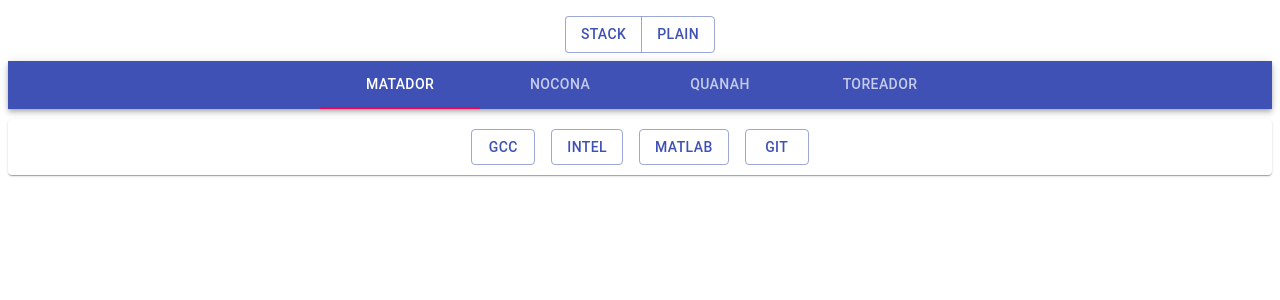
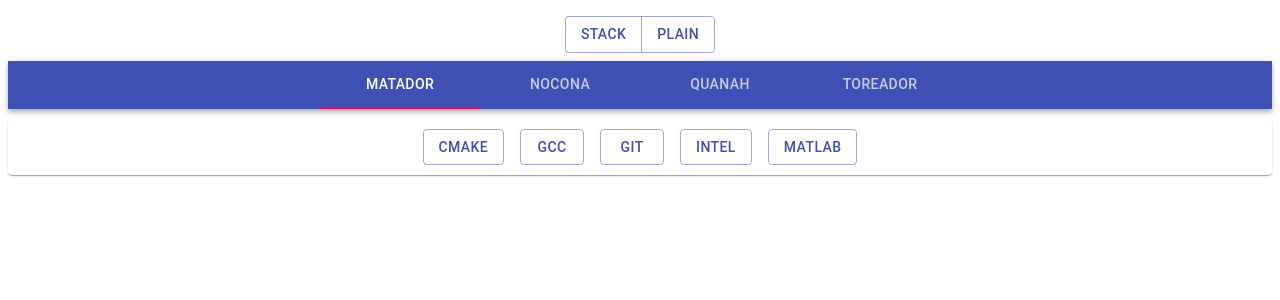
Before and after one commit to cristianocaon/cluster-software-listing, a React (Create React App) app: page / in a window 1280 px wide. Shown: the top 300 px of the page. Built offline with nearby package versions, Linux system fonts and the light colour scheme.

Commit message:
feat: add boilerplate

```diff
--- a/src/App.jsx
+++ b/src/App.jsx
@@ -19,6 +19,7 @@
   const [data, setData] = useState();
   const [partitions, setPartitions] = useState();
   const [headerValue, setHeaderValue] = useState(0);
+  const [partitionValue, setPartitionValue] = useState('matador');
   const [contentValue, setContentValue] = useState('STACK');
 
   useEffect(() => {
@@ -31,6 +32,7 @@
 
   const handleHeaderChange = (event, newValue) => {
     setHeaderValue(newValue);
+    setPartitionValue(partitions[newValue]);
   };
 
   const handleContentChange = (event) => {
@@ -41,7 +43,7 @@
     <div className={classes.root}>
       <ModeButton handleChange={handleContentChange} />
       <Header value={headerValue} partitions={partitions} handleChange={handleHeaderChange} />
-      <Content value={contentValue} />
+      <Content value={contentValue} data={data} partition={partitionValue} />
     </div>
   );
 }
--- /dev/null
+++ b/src/components/StackItem.jsx
@@ -0,0 +1,22 @@
+import Button from '@material-ui/core/Button';
+import { makeStyles } from '@material-ui/core/styles';
+
+const useStyles = makeStyles((theme) => ({
+  button: {
+    margin: '10px',
+    marginLeft: '8px',
+    marginRight: '8px',
+  }
+}));
+
+function StackItem({ data, onClick }) {
+  const classes = useStyles();
+
+  return (
+    <>
+      <Button className={classes.button} variant="outlined" color="primary" onClick={onClick} key={data}>{data}</Button>
+    </>
+  )
+}
+
+export default StackItem
--- /dev/null
+++ b/src/components/StackList.jsx
@@ -0,0 +1,44 @@
+import React, { useState, useEffect } from 'react'
+import StackItem from './StackItem';
+import Card from '@material-ui/core/Card';
+import Button from '@material-ui/core/Button';
+import { makeStyles } from '@material-ui/core/styles';
+
+const useStyles = makeStyles((theme) => ({
+  card: {
+    flexGrow: 1,
+    flexDirection: 'column',
+    textAlign: 'center',
+    marginTop: '10px',
+  }
+}));
+
+function StackList({ data }) {
+  const classes = useStyles();
+
+  const [values, setValues] = useState([]);
+  const [selected, setSelected] = useState([]);
+  const [type, setType] = useState('versions');
+
+  const handleClick = (event) => {
+    let curr = event.target.innerText.toLowerCase();
+    setSelected([...selected, curr])
+  }
+
+  useEffect(() => {
+    setValues(data)
+  }, [data])
+
+  console.log(selected)
+  console.log(values)
+
+  if (values) {
+    return (
+      <Card className={classes.card}>
+        {Object.keys(values).map(value => <StackItem data={value} onClick={handleClick} />)}
+      </Card>
+    )
+  }
+}
+
+export default StackList
--- a/src/components/layout/Content.jsx
+++ b/src/components/layout/Content.jsx
@@ -1,10 +1,10 @@
 import Stack from '../../views/Stack';
 import Plain from '../../views/Plain';
 
-function Content({ value }) {
+function Content({ value, data, partition }) {
   return (
     <div>
-      {value === 'STACK' ? <Stack /> : <Plain />}
+      {value === 'STACK' ? <Stack data={data} partition={partition} /> : <Plain data={data} partition={partition} />}
     </div>
   )
 }
--- a/src/views/Plain.jsx
+++ b/src/views/Plain.jsx
@@ -14,7 +14,7 @@
   }
 }));
 
-function Plain() {
+function Plain({ data, partition }) {
   const classes = useStyles();
 
   const [rows, setRows] = useState([]);
--- a/src/views/Stack.jsx
+++ b/src/views/Stack.jsx
@@ -1,39 +1,19 @@
-import Card from '@material-ui/core/Card';
-import Button from '@material-ui/core/Button';
+import StackList from '../components/StackList';
 import { makeStyles } from '@material-ui/core/styles';
 
 const useStyles = makeStyles((theme) => ({
   root: {
     flexGrow: 1,
-  },
-  card: {
-    flexGrow: 1,
-    flexDirection: 'column',
-    textAlign: 'center',
-    marginTop: '10px',
-  },
-  button: {
-    margin: '10px',
-    marginLeft: '8px',
-    marginRight: '8px',
   }
 }));
 
-function Stack() {
+function Stack({ data, partition }) {
   const classes = useStyles();
 
-  const handleClick = () => {
-    console.log("display")
-  }
-
-  return (
-    <Card className={classes.card}>
-      <Button className={classes.button} variant="outlined" color="primary" onClick={handleClick}>GCC</Button>
-      <Button className={classes.button} variant="outlined" color="primary" onClick={handleClick}>Intel</Button>
-      <Button className={classes.button} variant="outlined" color="primary" onClick={handleClick}>Matlab</Button>
-      <Button className={classes.button} variant="outlined" color="primary" onClick={handleClick}>Git</Button>
-    </Card>
-  )
+  if (data) {
+    const { child } = data[partition].versions['0.15.4'];
+    return <StackList data={child} />
+  } else return null;
 }
 
 export default Stack
```
